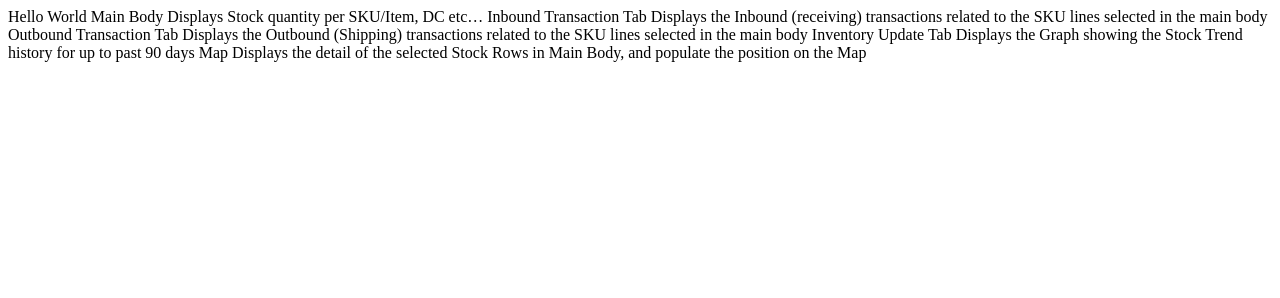
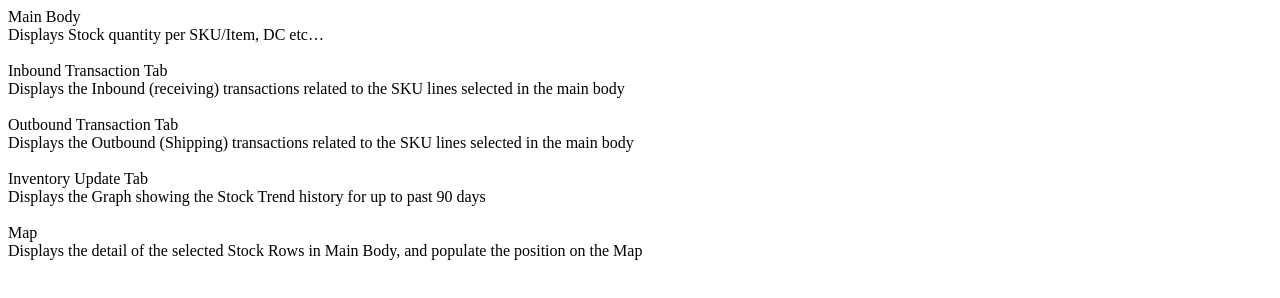
Before and after one commit to alan3078/alan3078.github.io, a plain HTML site: page index.html in a window 1280 px wide. Drawn offline with Linux system fonts and the light colour scheme.

Commit message:
feat: add br

```diff
--- a/index.html
+++ b/index.html
@@ -1,16 +1,36 @@
-Hello World
-
-Main Body
-Displays Stock quantity per SKU/Item, DC etc…
-
-Inbound Transaction Tab
-Displays the Inbound (receiving) transactions related to the SKU lines selected in the main body
-
-Outbound Transaction Tab
-Displays the Outbound (Shipping) transactions related to the SKU lines selected in the main body
-
-Inventory Update Tab
-Displays the Graph showing the Stock Trend history for up to past 90 days
-
-Map
-Displays the detail of the selected Stock Rows in Main Body, and populate the position on the Map
+<div>
+    <span>Main Body</span>
+    <br />
+    <span>Displays Stock quantity per SKU/Item, DC etc…</span>
+</div>
+<br />
+<div>
+    <span>
+        Inbound Transaction Tab
+    </span>
+    <br />
+    <span>Displays the Inbound (receiving) transactions related to the SKU lines selected in the main body
+    </span>
+</div>
+<br />
+<div>
+    <span>
+        Outbound Transaction Tab
+    </span>
+    <br />
+    <span>
+        Displays the Outbound (Shipping) transactions related to the SKU lines selected in the main body
+    </span>
+</div>
+<br />
+<div>
+    <span>Inventory Update Tab</span>
+    <br />
+    <span>Displays the Graph showing the Stock Trend history for up to past 90 days</span>
+</div>
+<br />
+<div>
+    <span>Map</span>
+    <br />
+    <span>Displays the detail of the selected Stock Rows in Main Body, and populate the position on the Map</span>
+</div>
```
